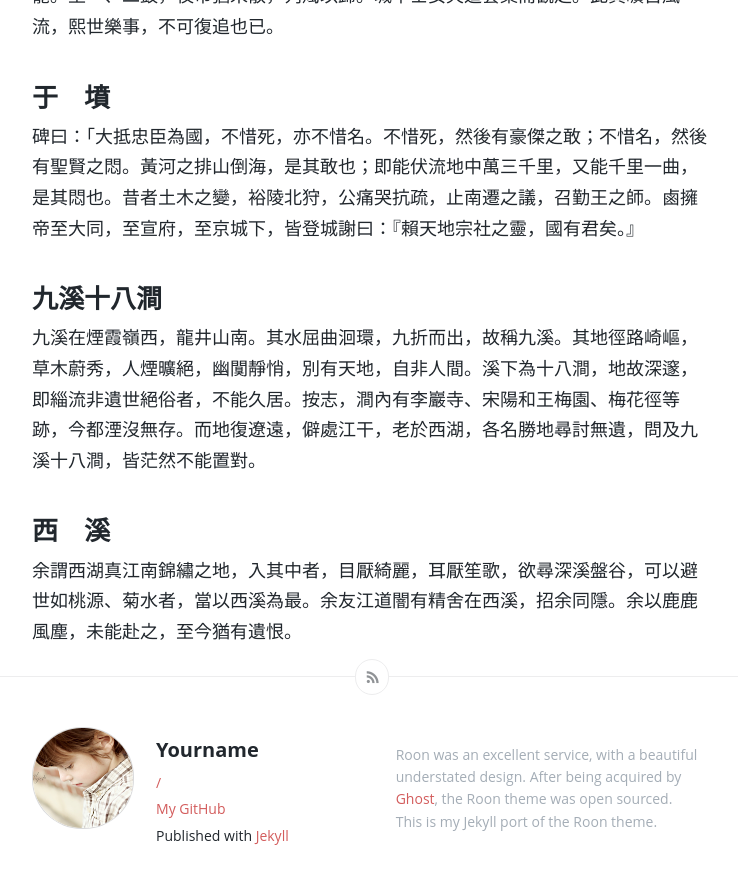
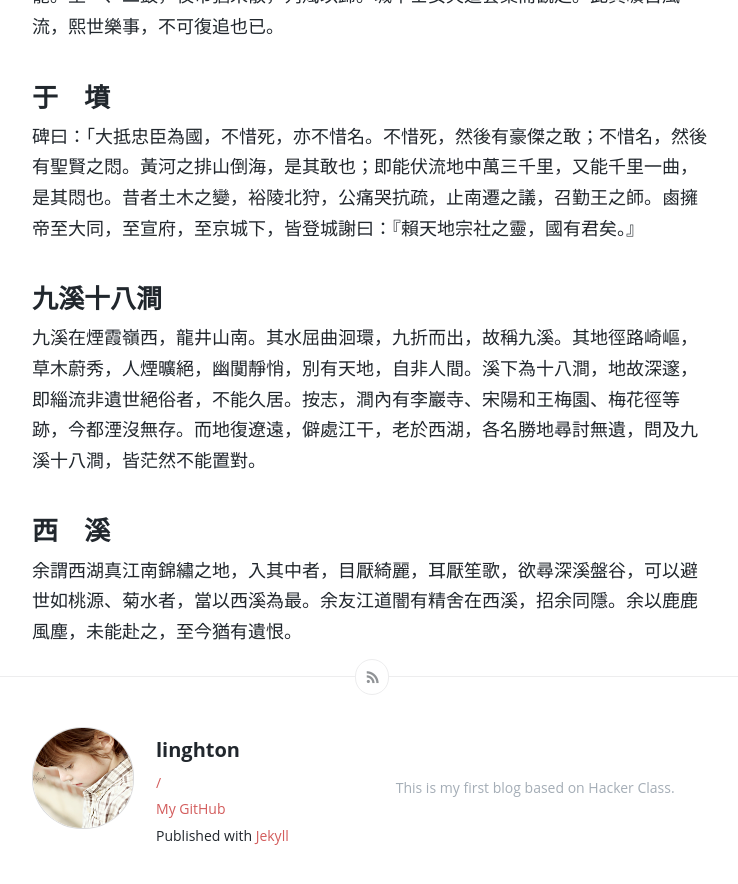
Before and after one commit to linghton/linghton.github.io, a Jekyll site: the page built from _posts/2016-06-15-Zhangdai-And-His-Dreams.md, in a window 1280 px wide and 900 px high, scrolled down 2673 px. Shown: the top 884 px of the window, without its empty margins (268-1006 px from the left). Built offline with Jekyll 4.4.1, drawn with Linux system fonts in a browser that asks for light colours; comment, search, counter and statistics services are not loaded.

Commit message:
update config and add duoshuo to post template.

```diff
--- a/_config.yml
+++ b/_config.yml
@@ -1,20 +1,18 @@
 # Site settings
-title:            "Stardust" # 添加博客标题
-author:           Yourname # 添加你的名字
+title:            "风曳舞枫" # 添加博客标题
+author:           linghton # 添加你的名字
 logo:             logo.png # 添加博客 Logo
 avatar:           avatar.png # 添加你的头像
 favicon:          favicon.ico # 添加用于显示于浏览器 Tab 上的博客图标
-email:            your-email@domain.com
+email:            linghton@gmail.com
 description: >    # 主题简介，可改为博客描述
-  Roon was an excellent service, with a beautiful understated design. After
-  being acquired by <a href='https://ghost.org'>Ghost</a>, the Roon theme was
-  open sourced.<br> This is my Jekyll port of the Roon theme.
+  This is my first blog based on Hacker Class.
 
 url:              "/" # 添加域名（不需要 http:// 前缀），或使用「/」作为博客根链接，
 baseurl:          "" # the subpath of your site, e.g. /blog/
 
 twitter:          # 添加你的 Twitter 用户名
-github:           jekyll # 添加你的 GitHub 用户名
+github:           linghton # 添加你的 GitHub 用户名
 disqus:           # 添加你的 Disqus 评论工具站点名
 
 permalink:        pretty
--- a/_layouts/post.html
+++ b/_layouts/post.html
@@ -24,6 +24,11 @@ body_class: post-template
     </div>
 
     <div id="disqus_thread"></div>
+    <body>
+    <!-- 多说评论框 start -->
+	<div class="ds-thread" data-thread-key="{{page.id}}" data-title="{{page.title}}" data-url="{{site.url}}{{page.url}}"></div>
+    <!-- 多说评论框 end -->
+    </body>
     <script>
     /**
      *  RECOMMENDED CONFIGURATION VARIABLES: EDIT AND UNCOMMENT THE SECTION BELOW TO INSERT DYNAMIC VALUES FROM YOUR PLATFORM OR CMS.
@@ -45,6 +50,18 @@ body_class: post-template
     })();
     </script>
     <noscript>Please enable JavaScript to view the <a href="https://disqus.com/?ref_noscript" rel="nofollow">Comments powered by Disqus.</a></noscript>
+    <script type="text/javascript">
+var duoshuoQuery = {short_name:"linghton"};
+	(function() {
+		var ds = document.createElement('script');
+		ds.type = 'text/javascript';ds.async = true;
+		ds.src = (document.location.protocol == 'https:' ? 'https:' : 'http:') + '//static.duoshuo.com/embed.js';
+		ds.charset = 'UTF-8';
+		(document.getElementsByTagName('head')[0]
+		 || document.getElementsByTagName('body')[0]).appendChild(ds);
+	})();
+	</script>
+<!-- 多说公共JS代码 end -->
 
 </article>
 
```
